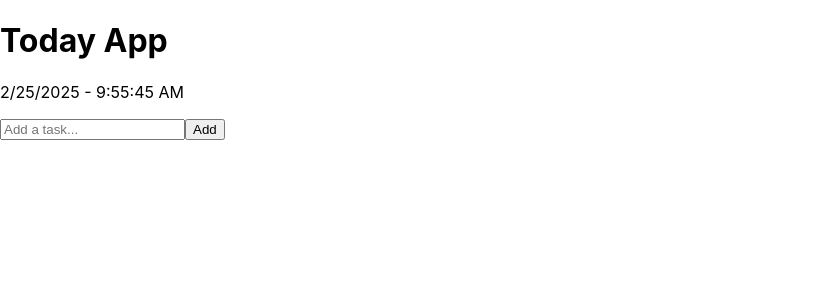
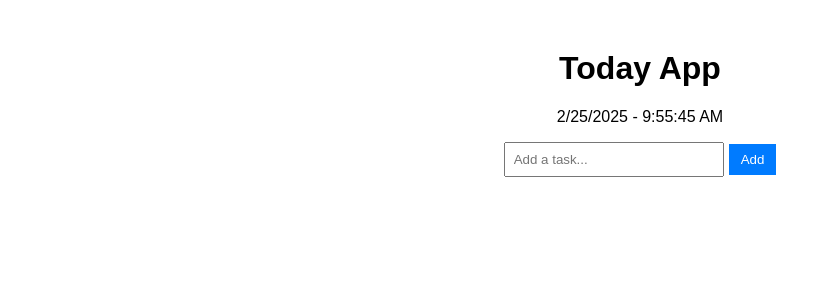
Before and after one commit to neelimaakkiraju/todo-task, a React (Create React App) app: page / in a window 1280 px wide. Shown: the top 300 px of the page, without its empty margins (0-839 px from the left). Built offline with nearby package versions, Linux system fonts and the light colour scheme.

Commit message:
added styles

```diff
--- a/src/App.css
+++ b/src/App.css
@@ -1,38 +1,40 @@
-.App {
+.app {
   text-align: center;
+  font-family: Arial, sans-serif;
+  margin-top: 50px;
 }
 
-.App-logo {
-  height: 40vmin;
-  pointer-events: none;
+.task-input {
+  margin: 10px 0;
 }
 
-@media (prefers-reduced-motion: no-preference) {
-  .App-logo {
-    animation: App-logo-spin infinite 20s linear;
-  }
+input {
+  padding: 8px;
+  width: 200px;
+  margin-right: 5px;
 }
 
-.App-header {
-  background-color: #282c34;
-  min-height: 100vh;
-  display: flex;
-  flex-direction: column;
-  align-items: center;
-  justify-content: center;
-  font-size: calc(10px + 2vmin);
+button {
+  padding: 8px 12px;
+  background: #007bff;
   color: white;
+  border: none;
+  cursor: pointer;
 }
 
-.App-link {
-  color: #61dafb;
+button:hover {
+  background: #0056b3;
 }
 
-@keyframes App-logo-spin {
-  from {
-    transform: rotate(0deg);
-  }
-  to {
-    transform: rotate(360deg);
-  }
+ul {
+  list-style: none;
+  padding: 0;
 }
+
+li {
+  background: #f4f4f4;
+  margin: 5px auto;
+  padding: 10px;
+  width: 220px;
+  border-radius: 5px;
+}
```
